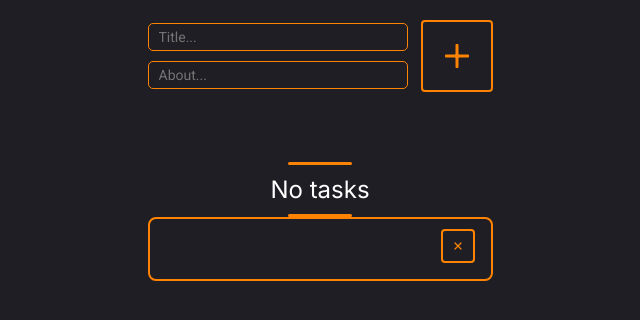
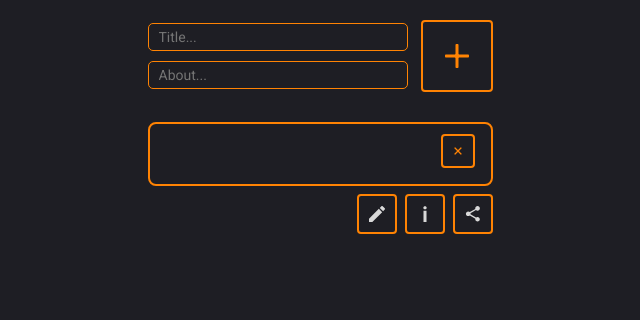
Before and after one commit to Lev-Dolzhenko/ToDoList, a plain HTML site: page index.html in a window 1280 px wide. Both pictures are taken after a click on the button 776 px from the left and 56 px from the top of the page. Shown: the whole page, without its empty margins (320-960 px from the left). Drawn offline with Linux system fonts and the light colour scheme.

Commit message:
created add items to list

```diff
--- a/script.js
+++ b/script.js
@@ -1,59 +1,4 @@
 
-
-/*
-
-let toDoList = JSON.parse(localStorage.getItem('toDoList')) || [];
-
-addMessage.addEventListener('click', function () {
-    let newToDo = {
-        todoTitle: title.value,
-        todoSubtitle: subtitile.value,
-        important: false
-    };
-
-    toDoList.push(newToDo);
-    localStorage.setItem('toDoList', JSON.stringify(toDoList));
-    displayMessage();
-})
-
-function displayMessage() {
-    let displayMessage = ''
-    toDoList.forEach(function (item, i) {
-        displayMessage += `
-            <li class='main-block__task' data-index="${i}">
-            <div class="task__text">
-            <h2>${item.todoTitle}</h2>
-            <p>${item.todoSubtitle}</p>
-        </div>
-        <div class="task__button">
-            <button class="button button--item button--remove">
-                <svg width="24" height="24" viewBox="0 0 24 24" xmlns="http://www.w3.org/2000/svg">
-                <path fill-rule="evenodd" clip-rule="evenodd" d="M13.5 1C13.5 0.447715 13.0523 0 12.5 0H11.5C10.9477 0 10.5 0.447715 10.5 1V9.5C10.5 10.0523 10.0523 10.5 9.5 10.5H1C0.447715 10.5 0 10.9477 0 11.5V12.5C0 13.0523 0.447715 13.5 1 13.5H9.5C10.0523 13.5 10.5 13.9477 10.5 14.5V23C10.5 23.5523 10.9477 24 11.5 24H12.5C13.0523 24 13.5 23.5523 13.5 23V14.5C13.5 13.9477 13.9477 13.5 14.5 13.5H23C23.5523 13.5 24 13.0523 24 12.5V11.5C24 10.9477 23.5523 10.5 23 10.5H14.5C13.9477 10.5 13.5 10.0523 13.5 9.5V1Z" />
-                </svg>
-            </button>
-        </div>
-            </li>
-        `;
-    });
-
-    todo.innerHTML = displayMessage;
-
-    // Привязка обработчика событий к каждой кнопке удаления
-    document.querySelectorAll('.button--remove').forEach((btn, index) => {
-        btn.addEventListener('click', function() {
-            // Удаление элемента из массива по индексу
-            toDoList.splice(index, 1);
-            // Обновление localStorage
-            localStorage.setItem('toDoList', JSON.stringify(toDoList));
-            // Отображение обновлённого списка
-            displayMessage(); // добавить эту строку
-        });
-    });
-}
-
-displayMessage();
-
-*/
 
 let subtitile = document.querySelector('.subtitle')
 let title = document.querySelector('.title');
@@ -69,7 +14,9 @@ let displayMessage = () => {
 
     toDoList.forEach(function (item, i) {
         displayMessage += `
-        <li class='main-block__task' data-index="${i}">
+        <li>
+    <div class="main-block__tasks-main">
+        <div class='main-block__task' data-index="${i}">
             <div class="task__text">
                 <h2>${item.todoTitle}</h2>
                 <p>${item.todoSubtitle}</p>
@@ -77,7 +24,30 @@ let displayMessage = () => {
             <div class="task__button">
                 <button class="button button--item button--remove">
                     <svg width="24" height="24" viewBox="0 0 24 24" xmlns="http://www.w3.org/2000/svg">
-                <path fill-rule="evenodd" clip-rule="evenodd" d="M13.5 1C13.5 0.447715 13.0523 0 12.5 0H11.5C10.9477 0 10.5 0.447715 10.5 1V9.5C10.5 10.0523 10.0523 10.5 9.5 10.5H1C0.447715 10.5 0 10.9477 0 11.5V12.5C0 13.0523 0.447715 13.5 1 13.5H9.5C10.0523 13.5 10.5 13.9477 10.5 14.5V23C10.5 23.5523 10.9477 24 11.5 24H12.5C13.0523 24 13.5 23.5523 13.5 23V14.5C13.5 13.9477 13.9477 13.5 14.5 13.5H23C23.5523 13.5 24 13.0523 24 12.5V11.5C24 10.9477 23.5523 10.5 23 10.5H14.5C13.9477 10.5 13.5 10.0523 13.5 9.5V1Z" />
+                        <path fill-rule="evenodd" clip-rule="evenodd"
+                            d="M13.5 1C13.5 0.447715 13.0523 0 12.5 0H11.5C10.9477 0 10.5 0.447715 10.5 1V9.5C10.5 10.0523 10.0523 10.5 9.5 10.5H1C0.447715 10.5 0 10.9477 0 11.5V12.5C0 13.0523 0.447715 13.5 1 13.5H9.5C10.0523 13.5 10.5 13.9477 10.5 14.5V23C10.5 23.5523 10.9477 24 11.5 24H12.5C13.0523 24 13.5 23.5523 13.5 23V14.5C13.5 13.9477 13.9477 13.5 14.5 13.5H23C23.5523 13.5 24 13.0523 24 12.5V11.5C24 10.9477 23.5523 10.5 23 10.5H14.5C13.9477 10.5 13.5 10.0523 13.5 9.5V1Z" />
+                    </svg>
+                </button>
+            </div>
+        </div>
+    </div>
+    <div class="main-block__buttons-additional">
+        <button class="button button--additional">
+            <svg width="12" height="12" viewBox="0 0 12 12" xmlns="http://www.w3.org/2000/svg">
+                <path
+                    d="M0 9.5V12H2.5L9.87333 4.62667L7.37333 2.12667L0 9.5ZM11.8067 2.69334C12.0667 2.43334 12.0667 2.01334 11.8067 1.75334L10.2467 0.193337C9.98667 -0.0666632 9.56667 -0.0666632 9.30667 0.193337L8.08667 1.41334L10.5867 3.91334L11.8067 2.69334Z" />
+            </svg>
+        </button>
+        <button class="button button--additional">
+            <svg width="3" height="12" viewBox="0 0 3 12" xmlns="http://www.w3.org/2000/svg">
+                <path
+                    d="M2.63281 3.54688V12H0.375V3.54688H2.63281ZM0.234375 1.34375C0.234375 1.01562 0.348958 0.744792 0.578125 0.53125C0.807292 0.317708 1.11458 0.210938 1.5 0.210938C1.88021 0.210938 2.1849 0.317708 2.41406 0.53125C2.64844 0.744792 2.76562 1.01562 2.76562 1.34375C2.76562 1.67188 2.64844 1.94271 2.41406 2.15625C2.1849 2.36979 1.88021 2.47656 1.5 2.47656C1.11458 2.47656 0.807292 2.36979 0.578125 2.15625C0.348958 1.94271 0.234375 1.67188 0.234375 1.34375Z" />
+            </svg>
+        </button>
+        <button class="button button--additional">
+            <svg width="16" height="16" viewBox="0 0 16 16" xmlns="http://www.w3.org/2000/svg">
+                <path
+                    d="M12.5556 10.9511C11.9645 10.9511 11.4356 11.1844 11.0311 11.55L5.48558 8.32222C5.52447 8.14333 5.55558 7.96444 5.55558 7.77778C5.55558 7.59111 5.52447 7.41222 5.48558 7.23333L10.9689 4.03667C11.3889 4.42556 11.9411 4.66667 12.5556 4.66667C13.8467 4.66667 14.8889 3.62444 14.8889 2.33333C14.8889 1.04222 13.8467 0 12.5556 0C11.2645 0 10.2222 1.04222 10.2222 2.33333C10.2222 2.52 10.2534 2.69889 10.2922 2.87778L4.80892 6.07444C4.38892 5.68556 3.83669 5.44444 3.22225 5.44444C1.93114 5.44444 0.888916 6.48667 0.888916 7.77778C0.888916 9.06889 1.93114 10.1111 3.22225 10.1111C3.83669 10.1111 4.38892 9.87 4.80892 9.48111L10.3467 12.7167C10.3078 12.88 10.2845 13.0511 10.2845 13.2222C10.2845 14.4744 11.3034 15.4933 12.5556 15.4933C13.8078 15.4933 14.8267 14.4744 14.8267 13.2222C14.8267 11.97 13.8078 10.9511 12.5556 10.9511Z" />
             </svg>
         </button>
     </div>
@@ -87,11 +57,16 @@ let displayMessage = () => {
 
     todo.innerHTML = displayMessage;
     setupRemovalButtons();
+    if (toDoList.length > 0) { //Сделать через тернарник
+        noTasks.classList.add('none');
+    } else {
+        noTasks.classList.remove('none');
+    }
 }
 
 let setupRemovalButtons = () => {
     document.querySelectorAll('.button--remove').forEach((btn) => {
-        btn.addEventListener('click', function() {
+        btn.addEventListener('click', function () {
             let index = Number(btn.parentNode.parentNode.getAttribute('data-index'));
             toDoList.splice(index, 1);
             localStorage.setItem('toDoList', JSON.stringify(toDoList));
@@ -110,65 +85,9 @@ addMessage.addEventListener('click', function () {
     toDoList.push(newToDo);
     localStorage.setItem('toDoList', JSON.stringify(toDoList));
     displayMessage();
+    title.value = '';
+    subtitile.value = '';
 });
 
 displayMessage();
 setupRemovalButtons();
-/*
-let subtitile = document.querySelector('.subtitle')
-let title = document.querySelector('.title');
-let addMessage = document.querySelector('.button-add');
-let todo = document.querySelector('.main-block__tasks');
-let noTasks = document.querySelector('.main-block__noTasks');
-let removeMessage = document.querySelector('.button--remove');
-
-let displayMessage = () => {
-    let displayMessage = '';
-
-    toDoList.forEach(function (item, i) {
-        displayMessage += `
-        <li class='main-block__task' data-index="${i}">
-            <div class="task__text">
-            <h2>${item.todoTitle}</h2>
-            <p>${item.todoSubtitle}</p>
-        </div>
-        <div class="task__button">
-            <button class="button button--item button--remove">
-                <svg width="24" height="24" viewBox="0 0 24 24" xmlns="http://www.w3.org/2000/svg">
-                <path fill-rule="evenodd" clip-rule="evenodd" d="M13.5 1C13.5 0.447715 13.0523 0 12.5 0H11.5C10.9477 0 10.5 0.447715 10.5 1V9.5C10.5 10.0523 10.0523 10.5 9.5 10.5H1C0.447715 10.5 0 10.9477 0 11.5V12.5C0 13.0523 0.447715 13.5 1 13.5H9.5C10.0523 13.5 10.5 13.9477 10.5 14.5V23C10.5 23.5523 10.9477 24 11.5 24H12.5C13.0523 24 13.5 23.5523 13.5 23V14.5C13.5 13.9477 13.9477 13.5 14.5 13.5H23C23.5523 13.5 24 13.0523 24 12.5V11.5C24 10.9477 23.5523 10.5 23 10.5H14.5C13.9477 10.5 13.5 10.0523 13.5 9.5V1Z" />
-                </svg>
-            </button>
-        </div>
-            </li>
-        `;
-    });
-
-    todo.innerHTML = displayMessage;
-}
-
-let setupRemovalButtons = () => {
-    document.querySelectorAll('.button--remove').forEach((btn, index) => {
-        btn.addEventListener('click', function() {
-            toDoList.splice(index, 1);
-            localStorage.setItem('toDoList', JSON.stringify(toDoList));
-            displayMessage();
-        });
-    });
-}
-
-addMessage.addEventListener('click', function () {
-    let newToDo = {
-        todoTitle: title.value,
-        todoSubtitle: subtitile.value,
-        important: false
-    };
-
-    toDoList.push(newToDo);
-    localStorage.setItem('toDoList', JSON.stringify(toDoList));
-    displayMessage();
-    setupRemovalButtons();
-});
-
-displayMessage();
-setupRemovalButtons();
-*/
--- a/style.scss
+++ b/style.scss
@@ -57,7 +57,18 @@
 
 
     }
-}
+
+    &--additional {
+        padding: 10px;
+        & svg {
+            width: 16px;
+            height: 16px;
+            fill: #D9D9D9;
+        }
+
+        }
+    }
+
 
 /*--------------/upper---------------*/
 /*--------------main-----------------*/
@@ -100,10 +111,8 @@
     }
 }
 
-.main-block__wrapper {}
-
 .main-block__tasks {
-    li {
+    .main-block__task {
         display: flex;
         align-items: top;
         justify-content: space-between;
@@ -114,9 +123,7 @@
         padding: 10px 16px 16px;
     }
 
-    li+li {
-        margin-top: 20px;
-    }
+
 }
 
 .task__text {
@@ -132,4 +139,14 @@
     }
 }
 
+
+.main-block__buttons-additional {
+    display: flex;
+    align-items: center;
+    justify-content: end;
+    column-gap: 8px;
+
+    margin-top: 8px;
+    margin-bottom: 16px;
+}
 /*--------------/main-----------------*/
```
Also changed, not shown: index.html (+35 -10 lines), img/info-icon.svg (added), img/pen-icon.svg (added), img/share-icon.svg (added), style.css. Lines whose indentation alone changed are shown as unchanged.
